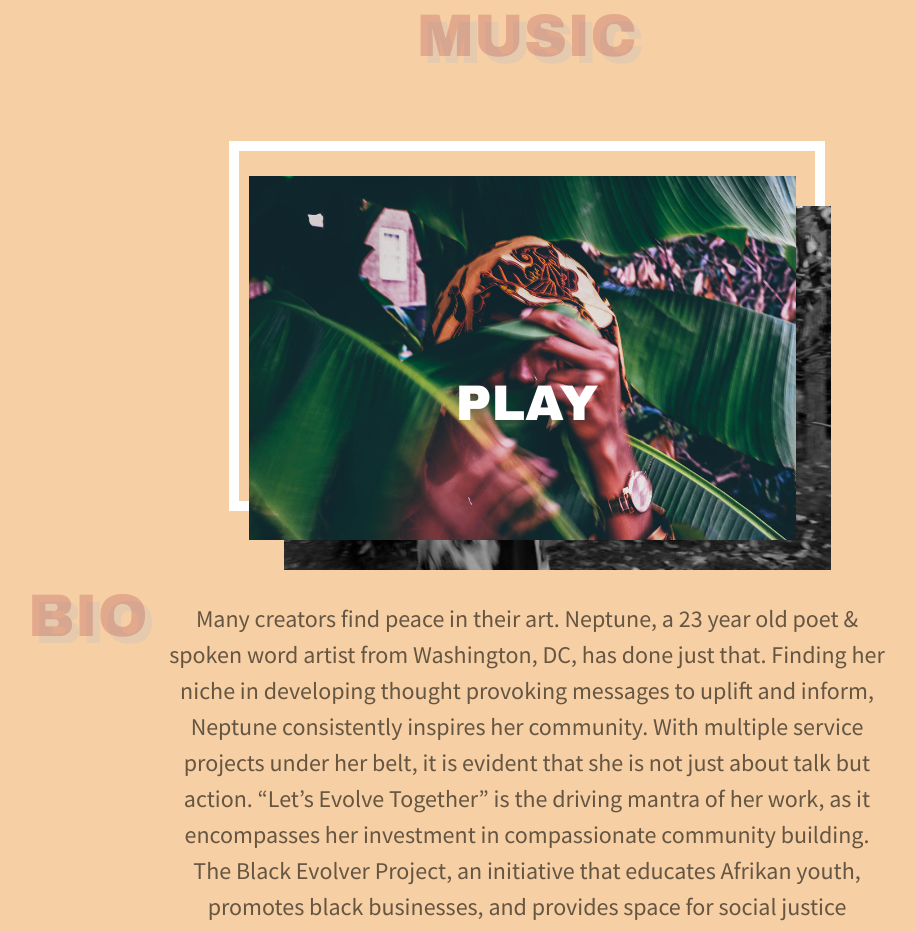
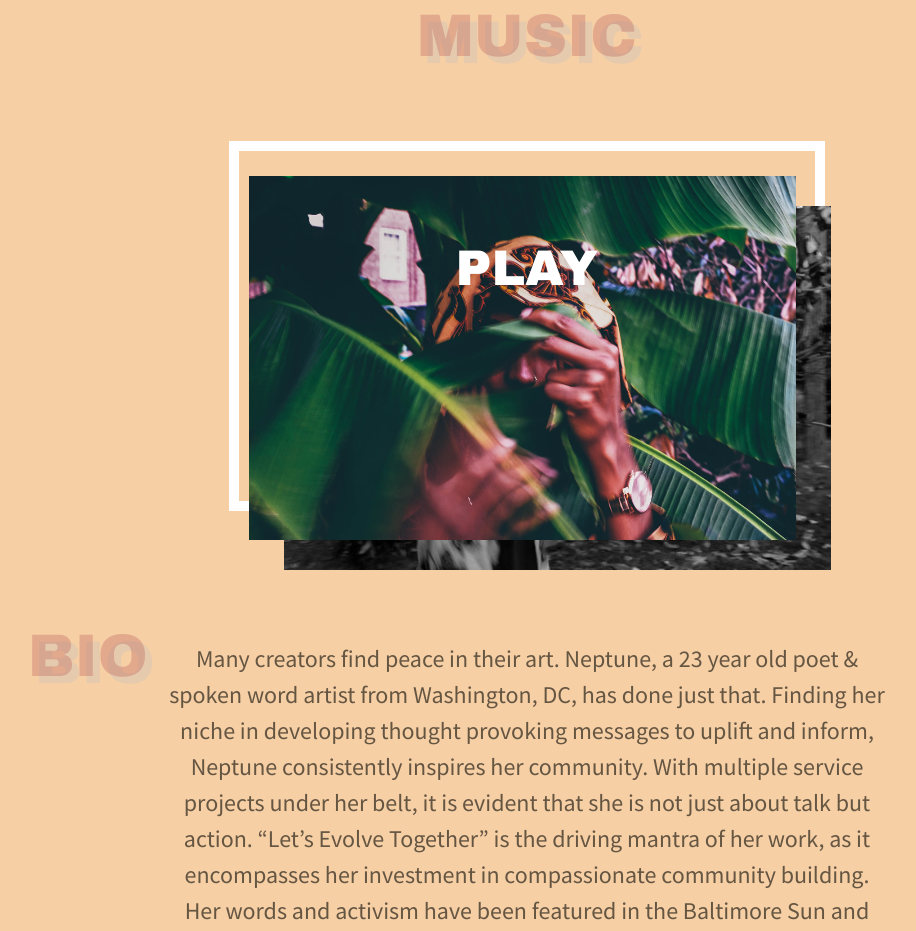
Before and after one commit to mkess-ivy/neptune-jekyll, a Jekyll site: the page built from neptune-site/index.html, in a window 1280 px wide. Shown: the part 1342-2273 px from the top of the page, without its empty margins (113-1029 px from the left). Built offline with Jekyll 4.4.1, drawn with Linux system fonts in a browser that asks for light colours; nearby versions of some CDN libraries; some of the changed text lies outside the part shown.

Commit message:
Adjusted content for bio; added a wrapper to prevent site from being full-width for really large screens; trying to get the play button to stay vertically aligned center;

```diff
--- a/neptune-site/_includes/bio.html
+++ b/neptune-site/_includes/bio.html
@@ -1,4 +1,3 @@
 <div class="body-text">
-	<p>Many creators find peace in their art. Neptune, a 23 year old poet &amp; spoken word artist from Washington, DC, has done just that. Finding her niche in developing thought­ provoking messages to uplift and inform, Neptune consistently inspires her community. With multiple service projects under her belt, it is evident that she is not just about talk but action.
-	“Let’s Evolve Together” is the driving mantra of her work, as it encompasses her investment in compassionate community building. The Black Evolver Project, an initiative that educates Afrikan youth, promotes black businesses, and provides space for social justice discourse. Her words and creative activism have been featured in the Baltimore Sun and honored by Mount St. Mary’s University’s Pan ­ Africa Organization.</p>
+	<p>Many creators find peace in their art. Neptune, a 23 year old poet &amp; spoken word artist from Washington, DC, has done just that. Finding her niche in developing thought­ provoking messages to uplift and inform, Neptune consistently inspires her community. With multiple service projects under her belt, it is evident that she is not just about talk but action.  “Let’s Evolve Together” is the driving mantra of her work, as it encompasses her investment in compassionate community building. Her words and activism have been featured in the Baltimore Sun and other local press.</p>
 </div>
--- a/neptune-site/_sass/_neptune-theme.scss
+++ b/neptune-site/_sass/_neptune-theme.scss
@@ -143,6 +143,12 @@ h4 {
 		width: 1400px;
 	}
 }
+.wrapper {
+	@include wrapper {
+		max-width: 1280px;
+		margin: 0 auto;
+	}
+}
 /*
 # Header
 */
@@ -237,16 +243,22 @@ h4 {
 .play-btn_alt {
 	color: white;
 	font-size: 50px;
-	margin-top: 12vh;
+	margin-top: 6vh;
 	position: relative;
 	text-align: center;
 	text-transform: uppercase;
 	z-index: 500;
 	@include medium {
-		margin-top: 20vh;
+		margin-top: 10vh;
 	}
 	@include mobile {
-		margin-top: 25vh;
+		margin-top: 13vh;
+	}
+	@include laptop {
+		margin-top: 10vh;
+	}
+	@include wrapper {
+		margin-top: 16vh;
 	}
 	/*@include desktop {
 		margin-top: 25vh;
@@ -328,6 +340,17 @@ h4 {
 	}
 	@include laptop {
 		width: 56%;
+	}
+}
+.clear-bio {
+	@include large {
+		margin-top: 160px;
+	}
+	@include wrapper {
+		margin-top: 240px;
+	}
+	@include tv {
+		margin-top: 340px;
 	}
 }
 /*
--- a/neptune-site/css/main.scss
+++ b/neptune-site/css/main.scss
@@ -34,6 +34,8 @@ $on-large:      600px;
 $on-tablet:		750px;
 $on-laptop:	    1000px;
 $on-desktop:    1200px;
+// this is the wrapper that prevents site from being full width for desktop viewport
+$on-wrapper:    1300px;
 $on-tv:         1400px;
 
 @mixin small {
@@ -78,6 +80,12 @@ $on-tv:         1400px;
     }
 }
 
+@mixin wrapper {
+    @media screen and (min-width: #{$on-wrapper}) {
+        @content;
+    }
+}
+
 @mixin tv {
     @media screen and (min-width: #{$on-tv}) {
         @content;
--- a/neptune-site/index.html
+++ b/neptune-site/index.html
@@ -6,6 +6,7 @@ layout: default
 ---
 <!-- Hero -->
 <div id="preloader"></div>
+<div class="wrapper">
 	<section class="hero-area" id="hero">
 		<div class="hero-img"></div>
 		<div class="hero-text-wrapper">
@@ -34,7 +35,7 @@ layout: default
 	</section>
 
 	<!-- Bio -->
-<section class="section-wrapper" id="bio">
+	<section class="section-wrapper clearfix clear-bio" id="bio">
 		<h2 class="section-heading_bio">bio</h2>
 		{% include bio.html %}
 	</section>
@@ -92,3 +93,4 @@ layout: default
 				</ul>
 			</div>
 	</section>
+</div>
```
Lines whose indentation alone changed are shown as unchanged.
